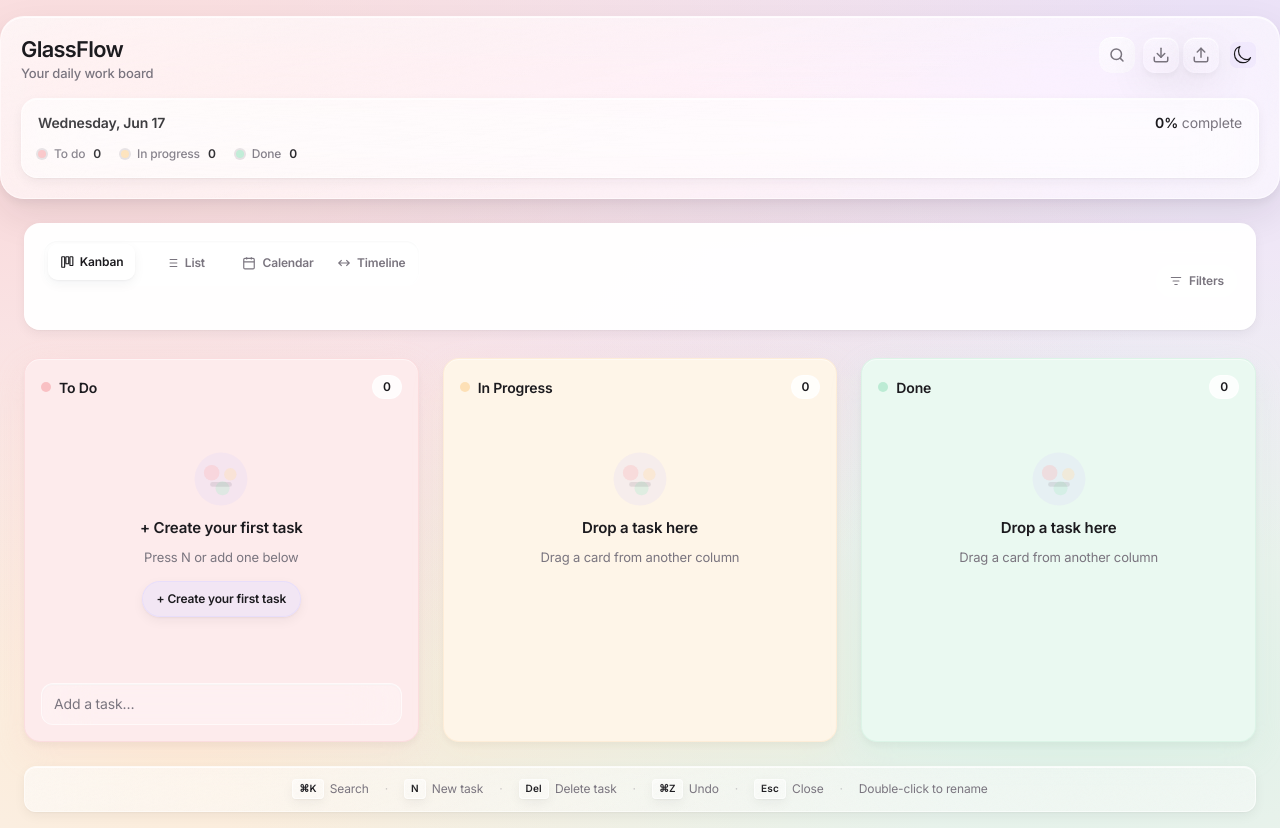
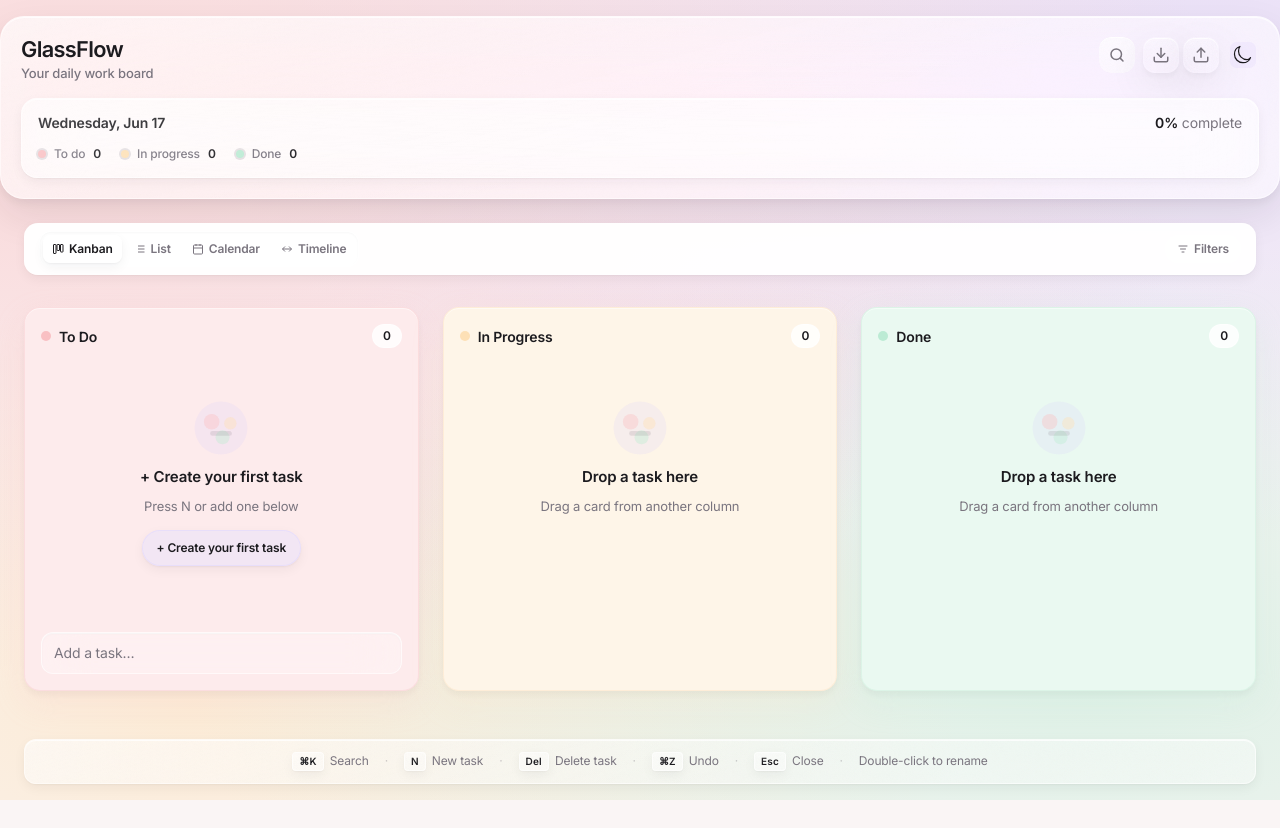
Before and after one commit to sinhaniik/GlassFlow, a React (Vite) app: page / in a window 1280 px wide. After the commit the page ends 800 px from the top, so only its background shows below. Built offline with nearby package versions, Linux system fonts and the light colour scheme.

Commit message:
style: slim down board toolbar and view switcher
Reduce toolbar padding, button heights, icon sizes, and inline filter
results so the view switcher bar sits in a single compact row.
Rebuild docs/ for GitHub Pages.

```diff
--- a/src/components/ui/BoardFilters.tsx
+++ b/src/components/ui/BoardFilters.tsx
@@ -257,13 +257,13 @@ export function BoardFiltersBar({
             Clear filters
           </button>
         )}
+
+        {active && (
+          <p className="board-search__results" aria-live="polite">
+            Showing <strong>{resultCount}</strong> of {totalCount} tasks
+          </p>
+        )}
       </div>
-
-      {active && (
-        <p className="board-search__results" aria-live="polite">
-          Showing <strong>{resultCount}</strong> of {totalCount} tasks
-        </p>
-      )}
     </section>
   )
 }
@@ -271,8 +271,8 @@ export function BoardFiltersBar({
 function FilterIcon() {
   return (
     <svg
-      width="14"
-      height="14"
+      width="12"
+      height="12"
       viewBox="0 0 24 24"
       fill="none"
       stroke="currentColor"
@@ -289,8 +289,8 @@ function FilterIcon() {
 function CloseIcon() {
   return (
     <svg
-      width="14"
-      height="14"
+      width="12"
+      height="12"
       viewBox="0 0 24 24"
       fill="none"
       stroke="currentColor"
--- a/src/components/ui/BoardViewSwitcher.tsx
+++ b/src/components/ui/BoardViewSwitcher.tsx
@@ -45,7 +45,7 @@ function ViewIcon({ view }: { view: BoardView }) {
   switch (view) {
     case 'kanban':
       return (
-        <svg width="14" height="14" viewBox="0 0 24 24" fill="none" stroke="currentColor" strokeWidth="2" aria-hidden>
+        <svg width="12" height="12" viewBox="0 0 24 24" fill="none" stroke="currentColor" strokeWidth="2" aria-hidden>
           <rect x="3" y="3" width="5" height="18" rx="1" />
           <rect x="10" y="3" width="5" height="12" rx="1" />
           <rect x="17" y="3" width="5" height="15" rx="1" />
@@ -53,20 +53,20 @@ function ViewIcon({ view }: { view: BoardView }) {
       )
     case 'list':
       return (
-        <svg width="14" height="14" viewBox="0 0 24 24" fill="none" stroke="currentColor" strokeWidth="2" aria-hidden>
+        <svg width="12" height="12" viewBox="0 0 24 24" fill="none" stroke="currentColor" strokeWidth="2" aria-hidden>
           <path d="M8 6h13M8 12h13M8 18h13M3 6h.01M3 12h.01M3 18h.01" />
         </svg>
       )
     case 'calendar':
       return (
-        <svg width="14" height="14" viewBox="0 0 24 24" fill="none" stroke="currentColor" strokeWidth="2" aria-hidden>
+        <svg width="12" height="12" viewBox="0 0 24 24" fill="none" stroke="currentColor" strokeWidth="2" aria-hidden>
           <rect x="3" y="4" width="18" height="18" rx="2" />
           <path d="M16 2v4M8 2v4M3 10h18" />
         </svg>
       )
     case 'timeline':
       return (
-        <svg width="14" height="14" viewBox="0 0 24 24" fill="none" stroke="currentColor" strokeWidth="2" aria-hidden>
+        <svg width="12" height="12" viewBox="0 0 24 24" fill="none" stroke="currentColor" strokeWidth="2" aria-hidden>
           <path d="M3 12h18M8 7l-5 5 5 5M16 7l5 5-5 5" />
         </svg>
       )
--- a/src/index.css
+++ b/src/index.css
@@ -427,7 +427,6 @@ select {
 }
 
 .board-filters {
-  margin-bottom: 1rem;
   flex-shrink: 0;
   margin-left: auto;
 }
@@ -436,10 +435,7 @@ select {
   display: flex;
   flex-wrap: wrap;
   align-items: center;
-  gap: 0.5rem 0.75rem;
-  margin-top: 0.75rem;
-  padding-top: 0.75rem;
-  border-top: 1px solid color-mix(in srgb, var(--glass-border) 60%, transparent);
+  gap: 0.375rem 0.5rem;
 }
 
 .board-search__filter-anchor {
@@ -450,11 +446,12 @@ select {
 .board-search__filter-btn {
   display: inline-flex;
   align-items: center;
-  gap: 0.375rem;
+  gap: 0.3125rem;
   border-radius: 9999px;
-  padding: 0.375rem 0.75rem;
-  font-size: 0.75rem;
-  font-weight: 600;
+  padding: 0.25rem 0.625rem;
+  font-size: 0.6875rem;
+  font-weight: 600;
+  min-height: 1.75rem;
   color: var(--text-secondary);
   background: var(--glass-bg-input);
   border: 1px solid var(--glass-border);
@@ -476,11 +473,11 @@ select {
   display: inline-flex;
   align-items: center;
   justify-content: center;
-  min-width: 1.125rem;
-  height: 1.125rem;
+  min-width: 1rem;
+  height: 1rem;
   border-radius: 9999px;
-  padding: 0 0.25rem;
-  font-size: 0.625rem;
+  padding: 0 0.1875rem;
+  font-size: 0.5625rem;
   font-weight: 700;
   line-height: 1;
   color: var(--text-primary);
@@ -749,9 +746,10 @@ select {
 }
 
 .board-search__results {
-  margin: 0.625rem 0 0;
-  font-size: 0.6875rem;
-  color: var(--text-secondary);
+  margin: 0;
+  font-size: 0.625rem;
+  color: var(--text-secondary);
+  white-space: nowrap;
 }
 
 .board-search__results strong {
@@ -841,26 +839,21 @@ select {
 
 .board-toolbar {
   display: flex;
-  flex-direction: column;
-  gap: 0.75rem;
-  margin-bottom: 1rem;
-}
-
-@media (min-width: 768px) {
-  .board-toolbar {
-    flex-direction: row;
-    align-items: flex-start;
-    justify-content: space-between;
-    gap: 1rem;
-  }
+  flex-direction: row;
+  flex-wrap: wrap;
+  align-items: center;
+  justify-content: space-between;
+  gap: 0.5rem;
+  margin-bottom: 0.75rem;
 }
 
 .board-view-switcher {
-  display: grid;
-  grid-template-columns: repeat(4, minmax(0, 1fr));
-  gap: 0.375rem;
-  padding: 0.25rem;
-  border-radius: 0.875rem;
+  display: inline-flex;
+  flex: 1 1 auto;
+  min-width: 0;
+  gap: 0.1875rem;
+  padding: 0.1875rem;
+  border-radius: 0.75rem;
   background: color-mix(in srgb, var(--glass-border) 18%, var(--bg-surface));
   border: 1px solid color-mix(in srgb, var(--glass-border) 45%, transparent);
 }
@@ -869,15 +862,16 @@ select {
   display: inline-flex;
   align-items: center;
   justify-content: center;
-  gap: 0.375rem;
-  min-height: 2.25rem;
-  padding: 0.4375rem 0.5rem;
+  gap: 0.3125rem;
+  min-height: 1.75rem;
+  padding: 0.25rem 0.4375rem;
   border: none;
-  border-radius: 0.625rem;
+  border-radius: 0.5rem;
   background: transparent;
   color: var(--text-secondary);
-  font-size: 0.75rem;
-  font-weight: 600;
+  font-size: 0.6875rem;
+  font-weight: 600;
+  white-space: nowrap;
   cursor: pointer;
   transition:
     background 0.15s ease,
@@ -3115,10 +3109,10 @@ body.kanban-dragging {
 }
 
 .board-toolbar {
-  gap: var(--space-inline);
-  margin-bottom: 0.25rem;
-  padding: 0.875rem 1rem;
-  border-radius: var(--radius-card);
+  gap: 0.5rem;
+  margin-bottom: 0.5rem;
+  padding: 0.4375rem 0.625rem;
+  border-radius: 0.875rem;
   background: color-mix(in srgb, var(--glass-border) 10%, var(--bg-surface));
   border: 1px solid color-mix(in srgb, var(--glass-border) 50%, transparent);
   box-shadow: var(--shadow-sm);
@@ -3127,10 +3121,30 @@ body.kanban-dragging {
     border-color var(--duration-normal) var(--ease-out);
 }
 
+@media (min-width: 640px) {
+  .board-toolbar {
+    padding: 0.4375rem 0.75rem;
+    gap: 0.625rem;
+  }
+
+  .board-view-switcher__btn {
+    padding: 0.25rem 0.5625rem;
+    font-size: 0.75rem;
+  }
+
+  .board-search__filter-btn {
+    padding: 0.25rem 0.6875rem;
+    font-size: 0.75rem;
+  }
+}
+
 @media (min-width: 768px) {
   .board-toolbar {
-    padding: 1rem 1.125rem;
-    gap: 1.125rem;
+    padding: 0.4375rem 0.875rem;
+  }
+
+  .board-view-switcher {
+    flex: 0 1 auto;
   }
 }
 
@@ -3154,7 +3168,6 @@ body.kanban-dragging {
 
 .board-view-switcher__btn--active {
   box-shadow: var(--shadow-sm), var(--glass-inset);
-  transform: translateY(-1px);
 }
 
 .board-view-panel {
```
Also changed, not shown: 4 other files (tests, documents, lock files or other folders).
